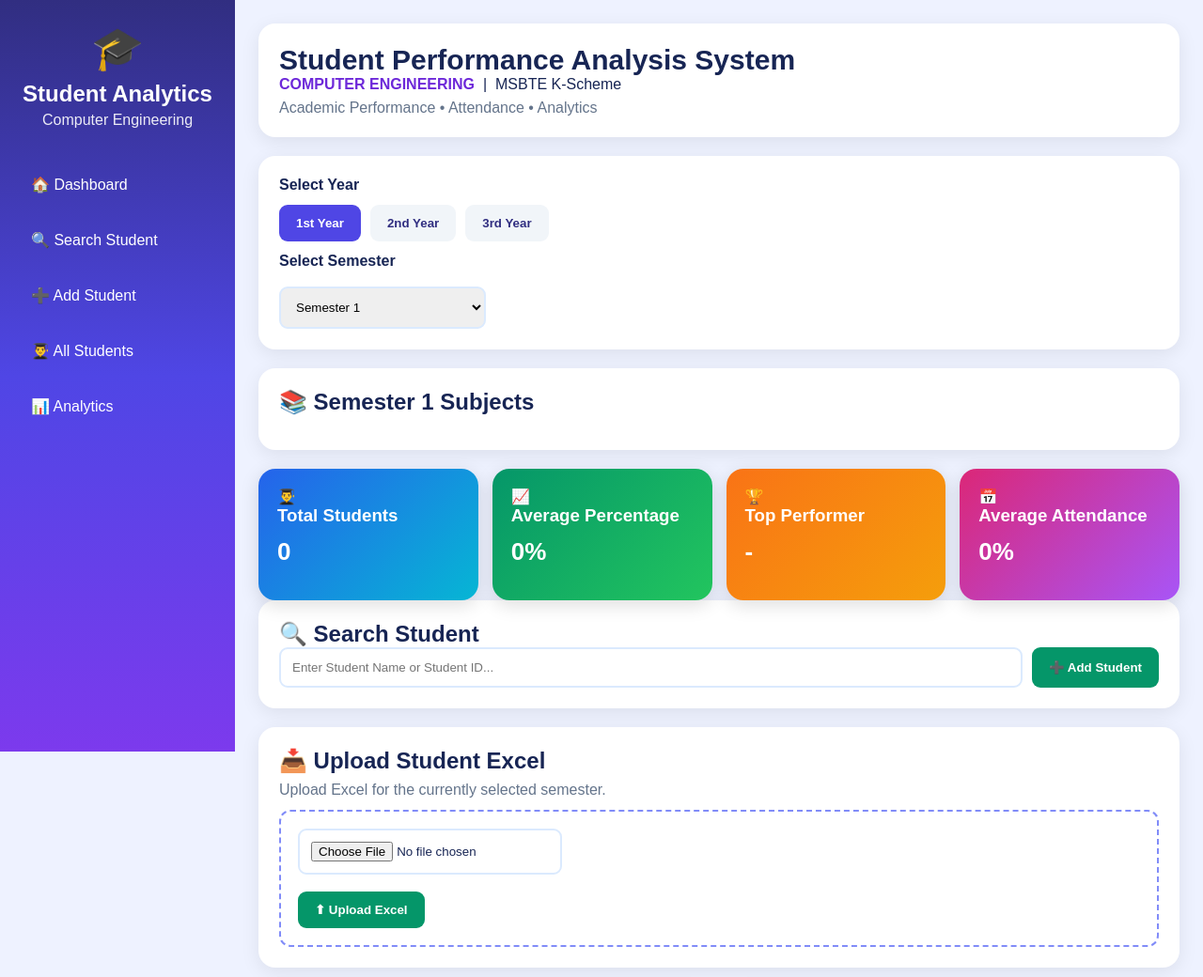
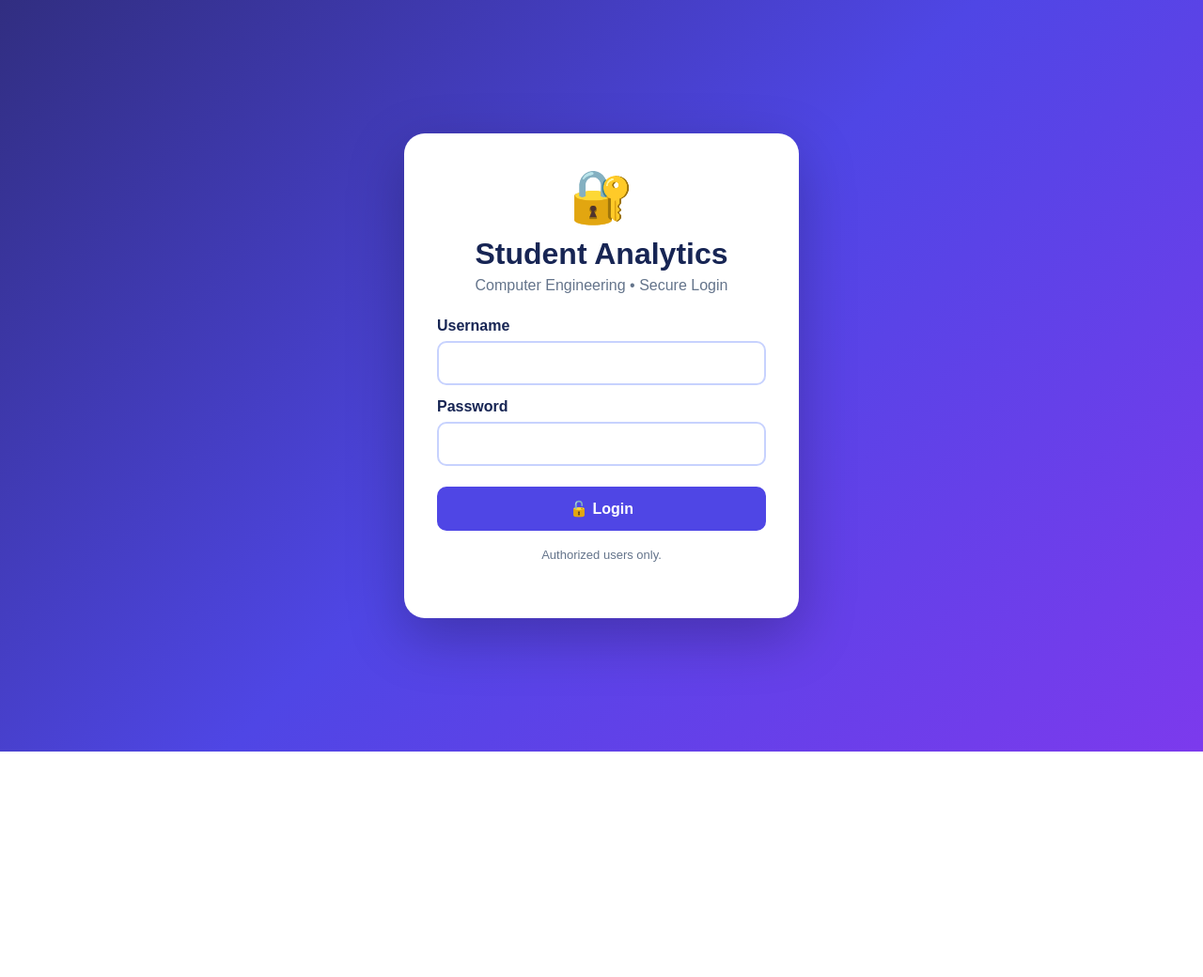
Before and after one commit to siddhisunilpatil93-commits/Student_Performance_Analysis, a Flask app: page /login in a window 1280 px wide. Shown: the top 1040 px of the page at 94% size. After the commit the page ends 800 px from the top, so only its background shows below. Run offline with Flask 3, Linux system fonts and the light colour scheme.

Commit message:
Update index.html

```diff
--- a/templates/index.html
+++ b/templates/index.html
@@ -16,6 +16,32 @@
 .modal{display:none;position:fixed;inset:0;background:#0f172acc;justify-content:center;align-items:center;z-index:20}.modal-content{background:white;width:900px;max-width:95%;max-height:92vh;overflow:auto;padding:25px;border-radius:18px}.grid{display:grid;grid-template-columns:1fr 1fr;gap:12px;margin-top:15px}.grid label{font-weight:bold;display:block;margin-bottom:5px}.grid input{width:100%}.close{float:right;font-size:24px;cursor:pointer}
 @media(max-width:1100px){.cards{grid-template-columns:repeat(2,1fr)}.subjects{grid-template-columns:repeat(2,1fr)}}@media(max-width:700px){.sidebar{position:relative;width:100%;height:auto}.main{margin-left:0;max-width:100%}.cards,.charts,.subjects,.grid{grid-template-columns:1fr}.search{flex-direction:column}}
 </style></head><body>
+{% if login_page %}
+<style>
+.login-page{min-height:100vh;display:flex;justify-content:center;align-items:center;background:linear-gradient(135deg,#312e81,#4f46e5,#7c3aed);}
+.login-card{width:420px;max-width:92%;background:white;padding:35px;border-radius:22px;box-shadow:0 20px 60px rgba(0,0,0,.25);}
+.login-icon{text-align:center;font-size:55px}.login-card h1{text-align:center;color:#172554;margin:10px 0 6px}.login-card p{text-align:center;color:#64748b;margin-bottom:25px}
+.login-card label{display:block;font-weight:bold;margin:14px 0 7px;color:#172554}.login-card input{width:100%;padding:13px;border:2px solid #c7d2fe;border-radius:10px;font-size:15px}
+.login-card button{width:100%;margin-top:22px;padding:14px;border:0;border-radius:10px;background:#4f46e5;color:white;font-size:16px;font-weight:bold;cursor:pointer}
+.login-error{margin-top:15px;padding:10px;border-radius:8px;background:#fee2e2;color:#b91c1c;text-align:center;font-weight:bold}.login-note{font-size:13px;margin-top:18px}
+</style>
+<div class="login-page">
+  <div class="login-card">
+    <div class="login-icon">🔐</div>
+    <h1>Student Analytics</h1>
+    <p>Computer Engineering • Secure Login</p>
+    <form method="POST" action="{{ url_for('login') }}">
+      <label>Username</label>
+      <input type="text" name="username" required autocomplete="username">
+      <label>Password</label>
+      <input type="password" name="password" required autocomplete="current-password">
+      <button type="submit">🔓 Login</button>
+    </form>
+    {% if login_error %}<div class="login-error">{{ login_error }}</div>{% endif %}
+    <p class="login-note">Authorized users only.</p>
+  </div>
+</div>
+{% else %}
 <aside class="sidebar"><div class="logo"><div class="logo-icon">🎓</div><h2>Student Analytics</h2><p>Computer Engineering</p></div>
 <div class="menu"><button onclick="topPage()">🏠 Dashboard</button><button onclick="go('searchBox')">🔍 Search Student</button><button onclick="openAdd()">➕ Add Student</button><button onclick="go('students')">👨‍🎓 All Students</button><button onclick="go('charts')">📊 Analytics</button></div></aside>
 <main class="main">
@@ -49,4 +75,5 @@
 function draw(d){if(chart1)chart1.destroy();if(chart2)chart2.destroy();chart1=new Chart($('subjectChart'),{type:'bar',data:{labels:Object.keys(d.subjects),datasets:[{label:'Average Marks',data:Object.values(d.subjects)}]},options:{responsive:true,scales:{y:{beginAtZero:true,max:100}}}});chart2=new Chart($('gradeChart'),{type:'doughnut',data:{labels:Object.keys(d.grades),datasets:[{data:Object.values(d.grades)}]},options:{responsive:true}})}
 function go(id){$(id).scrollIntoView({behavior:'smooth'})}function topPage(){scrollTo({top:0,behavior:'smooth'})}
 setYear('1st Year');
-</script></body></html>
+</script>{% endif %}
+</body></html>
```
